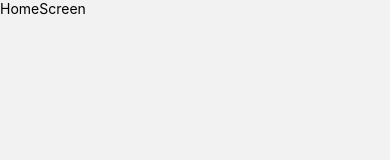
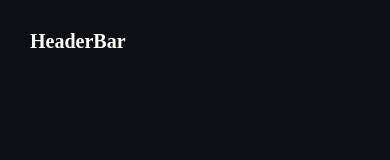
Before and after one commit to mohammedalijaafar1999/RhythmRushRN, a React Native app: screen /Home in a window 390 px wide. Shown: the top 160 px of the page. Built offline with nearby package versions, Linux system fonts and the light colour scheme.

Commit message:
progress for building the home screen

```diff
--- /dev/null
+++ b/src/components/HeaderBar.tsx
@@ -0,0 +1,32 @@
+import {StyleSheet, Text, View} from 'react-native';
+import React from 'react';
+import {COLORS, FONTFAMILY, FONTSIZE, SPACING} from '../theme/theme';
+
+interface HeaderBarProps {
+  title?: string;
+}
+
+const HeaderBar: React.FC<HeaderBarProps> = () => {
+  return (
+    <View style={styles.headerBarContainer}>
+      <Text style={styles.HeaderText}>HeaderBar</Text>
+    </View>
+  );
+};
+
+export default HeaderBar;
+
+const styles = StyleSheet.create({
+  headerBarContainer: {
+    flexDirection: 'row',
+    justifyContent: 'space-between',
+    alignItems: 'center',
+    padding: SPACING.space_30,
+  },
+  HeaderText: {
+    fontFamily: FONTFAMILY.poppins_bold,
+    fontSize: FONTSIZE.size_20,
+    fontWeight: 'bold',
+    color: COLORS.primaryWhiteHex,
+  },
+});
--- a/src/data/CoffeeData.ts
+++ b/src/data/CoffeeData.ts
@@ -1,4 +1,6 @@
-const CoffeeData = [
+import Coffee from '../types/Coffee';
+
+const CoffeeData: Coffee[] = [
   {
     id: 'C1',
     name: 'Americano',
--- a/src/screens/HomeScreen.tsx
+++ b/src/screens/HomeScreen.tsx
@@ -1,9 +1,18 @@
-import {StyleSheet, Text, View} from 'react-native';
+import {StatusBar, StyleSheet, Text, View} from 'react-native';
 import React, {useState} from 'react';
 import {useStore} from '../store/store';
+import Coffee from '../types/Coffee';
+import {useBottomTabBarHeight} from '@react-navigation/bottom-tabs';
+import {COLORS} from '../theme/theme';
+import {ScrollView} from 'react-native';
+import HeaderBar from '../components/HeaderBar';
 
-const getCategoriesFromData = (data: any) => {
-  let temp: any = {};
+interface CategoryCount {
+  [categoryName: string]: number;
+}
+
+const getCategoriesFromData = (data: Coffee[]) => {
+  let temp: CategoryCount = {};
   for (let i = 0; i < data.length; i++) {
     if (temp[data[i].name] == undefined) {
       temp[data[i].name] = 1;
@@ -16,24 +25,54 @@ const getCategoriesFromData = (data: any) => {
   return categories;
 };
 
+const getCoffeeList = (category: string, data: Coffee[]) => {
+  if (category == 'All') {
+    return data;
+  } else {
+    let coffelist = data.filter(item => item.name == category);
+    return coffelist;
+  }
+};
+
 export default function HomeScreen() {
   const CoffeeList = useStore((state: any) => state.CoffeList);
   console.log('CoffeeList', CoffeeList);
-  const [categories, setCategories] = useState([undefined]);
+  const [categories, setCategories] = useState(
+    getCategoriesFromData(CoffeeList),
+  );
   const [searchText, setSearchText] = useState(undefined);
   const [categoryIndex, setCategoryIndex] = useState({
     index: 0,
     category: categories[0],
   });
-  const [sortedCoffee, setSortedCoffee] = useState(undefined);
+  const [sortedCoffee, setSortedCoffee] = useState(
+    getCoffeeList(categoryIndex.category, CoffeeList),
+  );
+
+  const tabBarHeight = useBottomTabBarHeight();
 
   return (
-    <View>
-      <Text>HomeScreen</Text>
+    <View style={styles.ScreenContainer}>
+      <StatusBar backgroundColor={COLORS.primaryBlackHex}></StatusBar>
+      <ScrollView
+        showsVerticalScrollIndicator={false}
+        contentContainerStyle={styles.ScrollViewFlex}>
+        {/* App Header */}
+        <HeaderBar></HeaderBar>
+      </ScrollView>
     </View>
   );
 }
 
-const styles = StyleSheet.create({});
+const styles = StyleSheet.create({
+  ScreenContainer: {
+    flex: 1,
+    backgroundColor: COLORS.primaryBlackHex,
+  },
+
+  ScrollViewFlex: {
+    flexGrow: 1,
+  },
+});
 
 // export default HomeScreen;
--- /dev/null
+++ b/src/types/Coffee.ts
@@ -0,0 +1,22 @@
+type Coffee = {
+  id: string;
+  name: string;
+  description: string;
+  roasted: string;
+  imagelink_square: any; // You can replace 'any' with the correct type for the image link
+  imagelink_portrait: any; // You can replace 'any' with the correct type for the image link
+  ingredients: string;
+  special_ingredient: string;
+  prices: {
+    size: string;
+    price: string;
+    currency: string;
+  }[];
+  average_rating: number;
+  ratings_count: string;
+  favourite: boolean;
+  type: string;
+  index: number;
+};
+
+export default Coffee;
```
Also changed, not shown: src/components/GradientBGIcon.tsx (added, +36 -0 lines), src/components/ProfilePic.tsx (added, +14 -0 lines).
